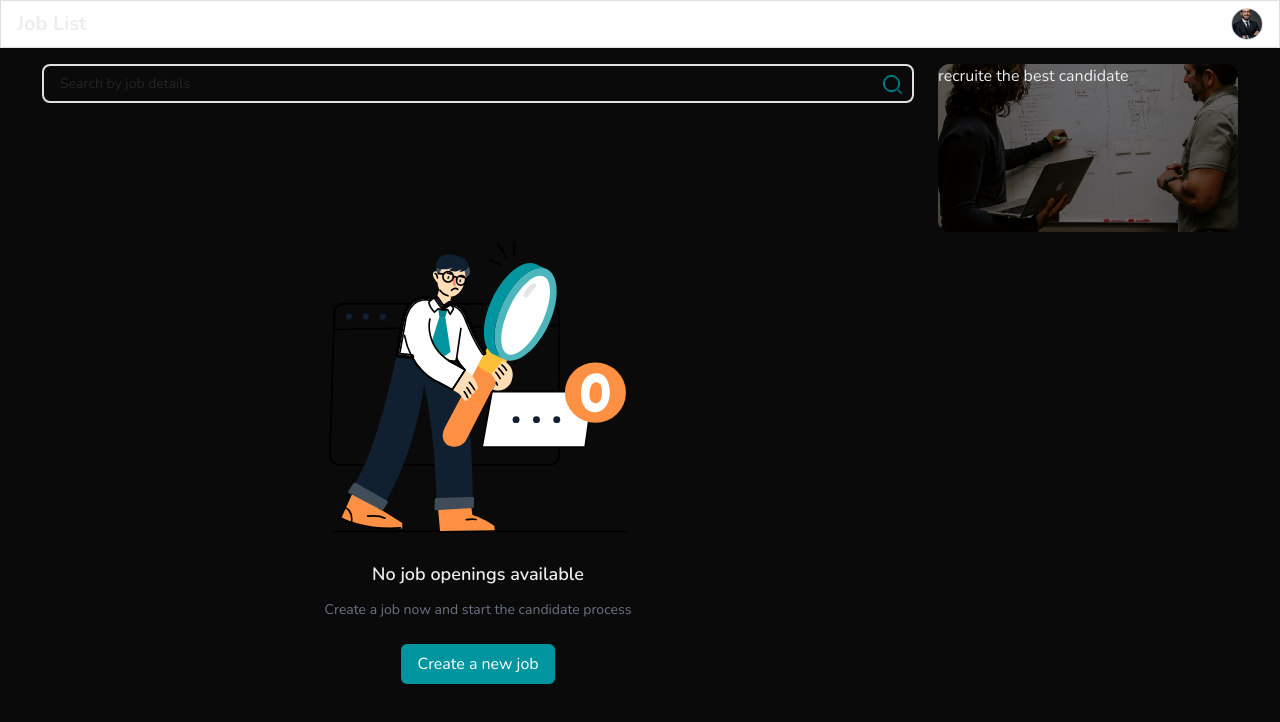
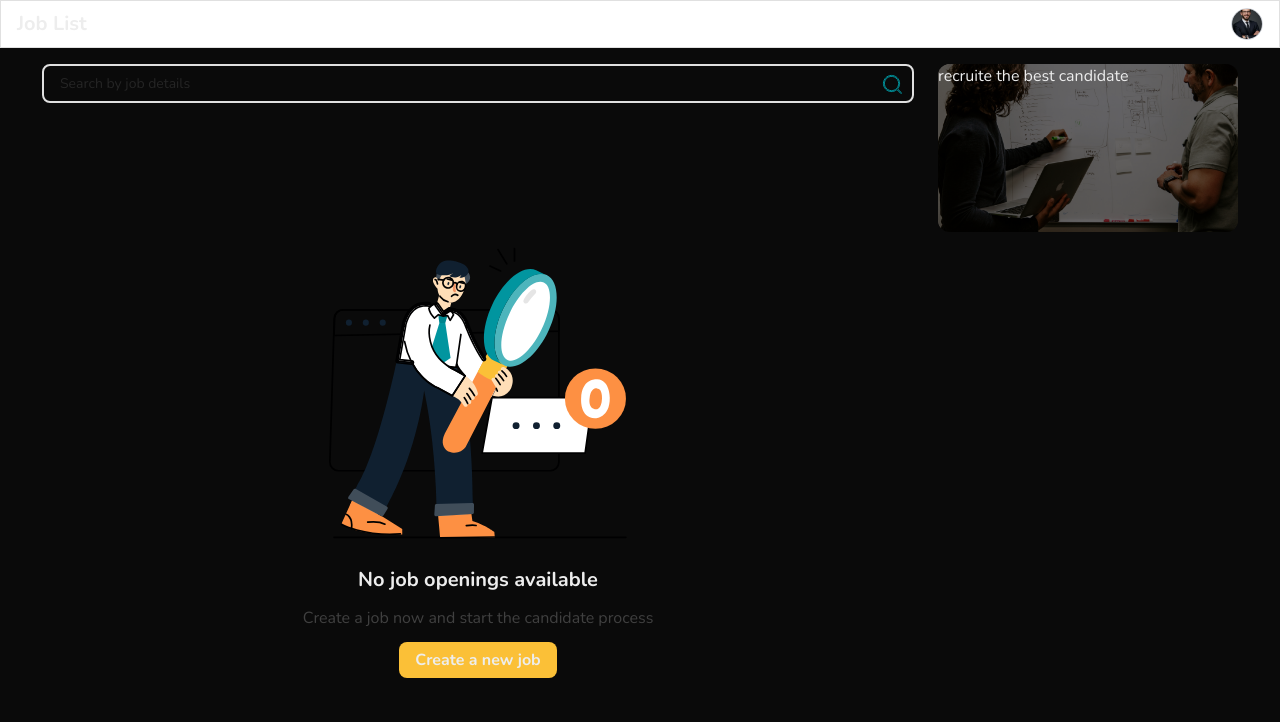
Before and after one commit to Hadihasta/hiring-portal-next, a Next.js app: page /dashboard in a window 1280 px wide. Shown: the top 722 px of the page. Built offline with nearby package versions, Linux system fonts and the light colour scheme.

Commit message:
feat: implement reusable button

```diff
--- a/src/app/(admin)/dashboard/page.tsx
+++ b/src/app/(admin)/dashboard/page.tsx
@@ -1,10 +1,15 @@
+'use client'
 import React from 'react'
 import Image from 'next/image'
+import Button from '@/components/global/Button'
 
 const Page = () => {
+
+    const handleClick = () => {
+console.log("Button clicked")
+  }
   return (
     <div className="flex m-(--paddingMainPage) gap-[24px] h-[calc(94vh-32px)] px-[16px] scrollbar-thumb-rounded-full scrollbar-track-rounded-full scrollbar scrollbar-thumb-greenPrimary scrollbar-track-greyTrack overflow-y-scroll">
-
       {/* search bar & order list */}
       <div
         id="jobs"
@@ -39,14 +44,10 @@ const Page = () => {
             />
           </div>
 
-          <p className="text-lg font-semibold">No job openings available</p>
-          <div className="text-gray-500 text-sm">Create a job now and start the candidate process</div>
-          <button className="bg-greenPrimary hover:bg-green-600 text-white px-4 py-2 rounded-md mt-3">
-            Create a new job
-          </button>
+          <p className="text-xl font-bold">No job openings available</p>
+          <div className="text-greyNeutral text-base">Create a job now and start the candidate process</div>
+            <Button onClick={handleClick}  color={'yellow'} label='Create a new job'/>
         </div>
-
-
       </div>
 
       {/* image with overlay */}
@@ -67,8 +68,6 @@ const Page = () => {
         </div>
         <div className="relative"> recruite the best candidate </div>
       </div>
-
-
     </div>
   )
 }
--- a/src/app/page.tsx
+++ b/src/app/page.tsx
@@ -2,6 +2,7 @@
 import { useReducer, ChangeEvent } from 'react'
 import { login } from '@/services/authService'
 import { useRouter } from 'next/navigation'
+import Button from '@/components/global/Button'
 
 interface State {
   email: string
@@ -122,12 +123,8 @@ export default function Home() {
           <div className="text-greenPrimary text-xs cursor-pointer hover:font-bold">Lupa kata sandi?</div>
         </div>
 
-        <button
-          onClick={handleClick}
-          className="flex justify-center w-full  bg-yellowBg rounded-lg hover:bg-yellowHover p-(--paddingButton) cursor-pointer "
-        >
-          <span className="font-bold text-base">Masuk</span>
-        </button>
+
+        <Button  onClick={handleClick}  color={'yellow'} label='Masuk' className={'w-full '}/>
 
         <div className="flex items-center w-full text-gray-400  text-xs">
           <div className="flex-1 h-px bg-[#E0E0E0]"></div>
--- /dev/null
+++ b/src/components/global/Button.tsx
@@ -0,0 +1,38 @@
+'use client'
+import React from 'react'
+
+interface ButtonProps {
+  label?: string
+  color?: 'green' | 'yellow'
+  onClick?: () => void
+  className?: string
+}
+
+// A reusable Button component with customizable label, color, and click handler
+// label untuk teks pada tombol
+// color untuk menentukan warna tombol, bisa 'green' atau 'yellow'
+// className untuk menambahkan kelas CSS tambahan sesuai kebutuhan
+// onclick untuk menangani event klik fungsi yang dipanggil saat tombol diklik
+
+const Button: React.FC<ButtonProps> = ({
+  label ,
+  color = 'green',
+  onClick,
+  className,
+}) => {
+  const defaultStyle = 'font-bold p-[var(--paddingButton)] rounded-lg transition-colors duration-200 '
+
+  const colorStyle =
+    color === 'yellow' ? 'bg-yellowBg rounded-lg hover:bg-yellowHover ' : 'bg-greenPrimary hover:bg-green-600'
+
+  return (
+    <button
+      onClick={onClick}
+      className={`${defaultStyle} ${colorStyle} ${className}`}
+    >
+      {label}
+    </button>
+  )
+}
+
+export default Button
--- a/src/styles/globals.css
+++ b/src/styles/globals.css
@@ -22,6 +22,7 @@
   --color-greenPrimary: #01959f;
   --color-greyBorder: #e0e0e0;
   --color-greyTrack: #E6E6E6;
+  --color-greyNeutral: #404040;
   --color-white: #ffffff;
 
   /* font size */
```
